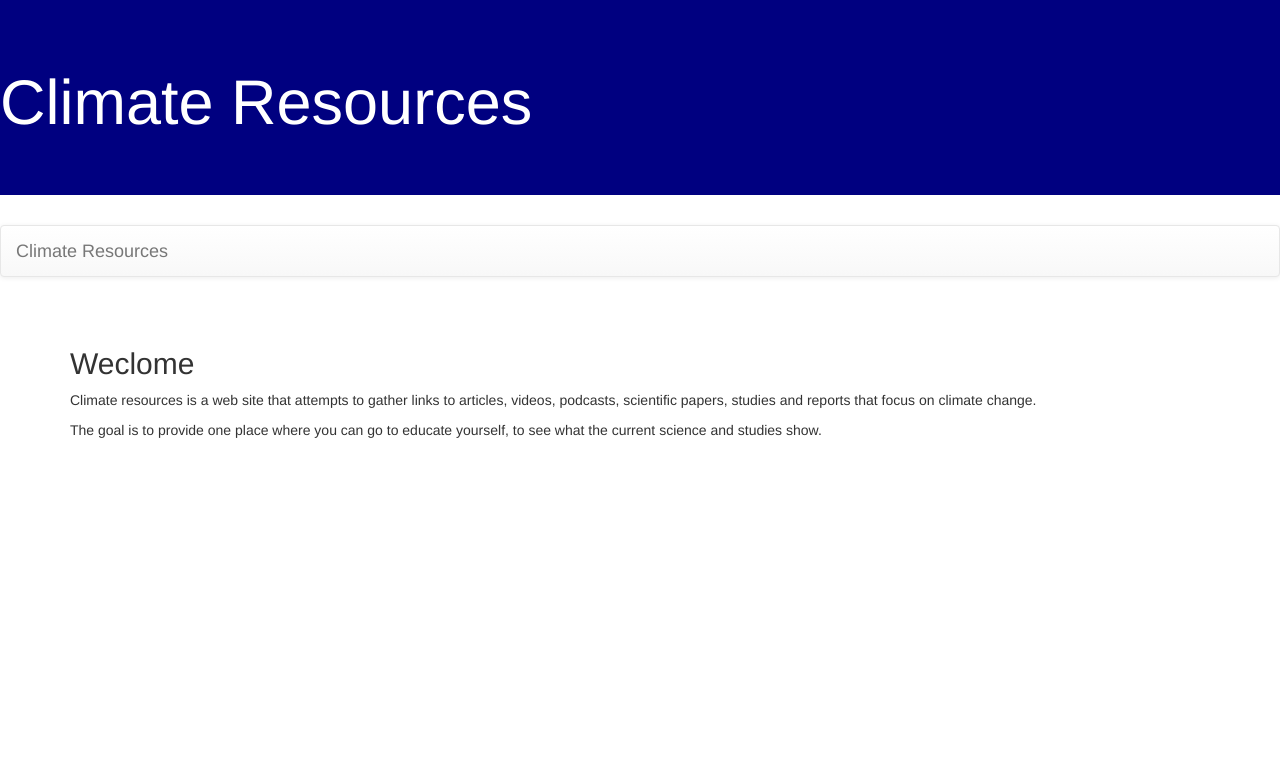
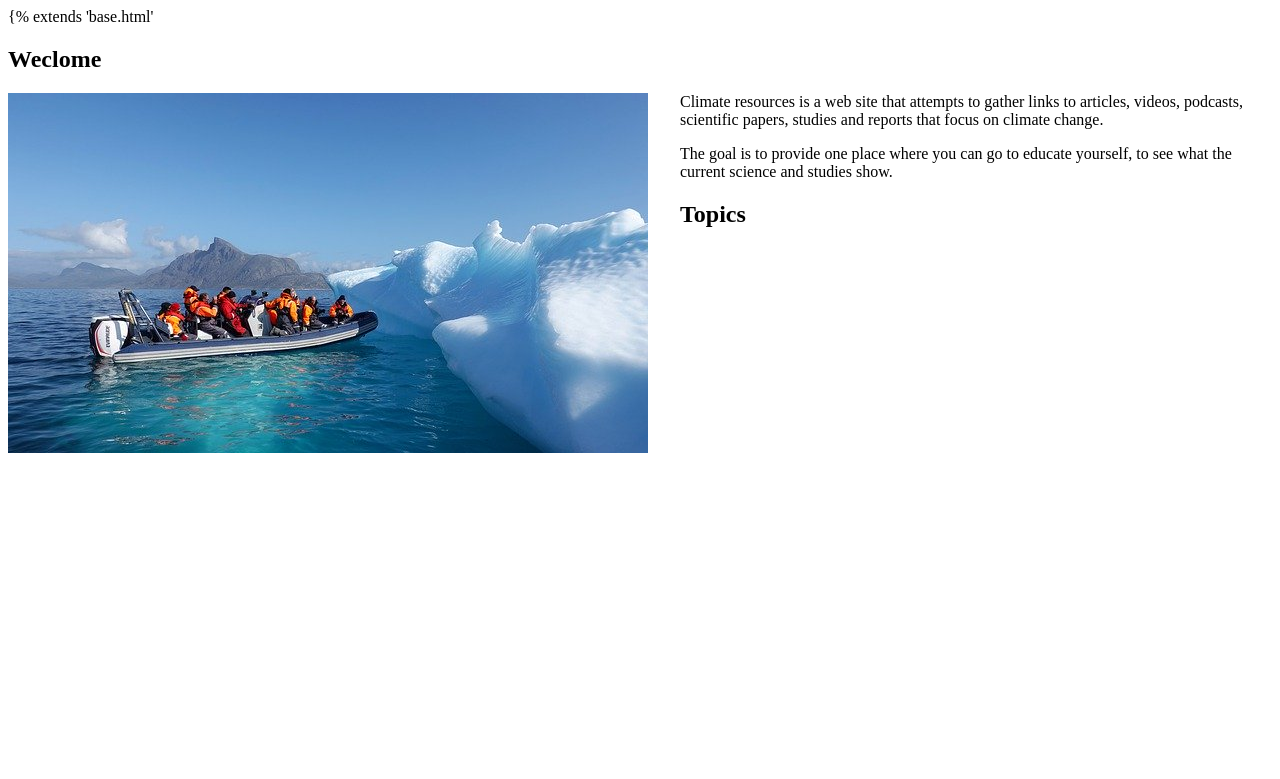
Before and after one commit to spconger/ClimateResources, a Django app: template climate/templates/climate/index.html in a window 1280 px wide. Shown: the top 779 px of the page. Run offline with Django 3.2, Linux system fonts and the light colour scheme; the template is opened without the code that fills it, so the values that code supplies are empty; parts of the project's set-up code (start-up, migrations or seed data) failed here and were passed over; some libraries are stand-ins or nearby versions.

Commit message:
Commit 3

```diff
--- a/climate/templates/climate/index.html
+++ b/climate/templates/climate/index.html
@@ -1,10 +1,19 @@
-{% extends 'base.html'%}
+{% extends 'base.html'
 {% block content %}
+{% load static %}
 <h2>Weclome</h2>
+<img src="{% static '/climate/iceberg.jpg' %}" alt= "iceberg" style="float:left; padding-right: 2em;" />
 <p>Climate resources is a web site that attempts to gather links to articles, videos, podcasts,
     scientific papers, studies and reports that focus on climate change. </p>
     <p>The goal is to provide one place where you can go to educate yourself, to see what
         the current science and studies show.
 </p>
+<h2>Topics</h2>
+
+<ul>
+  {% for t in topics %}
+  <li>{{ t.topicname }}</li>
+  {% endfor %}
+</ul>
 
 {% endblock %}
--- a/climate/views.py
+++ b/climate/views.py
@@ -1,5 +1,7 @@
 from django.shortcuts import render
+from .models import Topic
 
 # Create your views here.
 def index(request):
-    return render(request,'climate/index.html')
+    topics=Topic.objects.all()
+    return render(request,'climate/index.html',{'topics': topics})
```
Also changed, not shown: climate/models.py (+5 -5 lines), climate/migrations/0002_auto_20200315_2359.py (added), climate/migrations/0003_remove_contentpublisher_publisheraddress.py (added), climate/static/iceberg.jpg (deleted).
